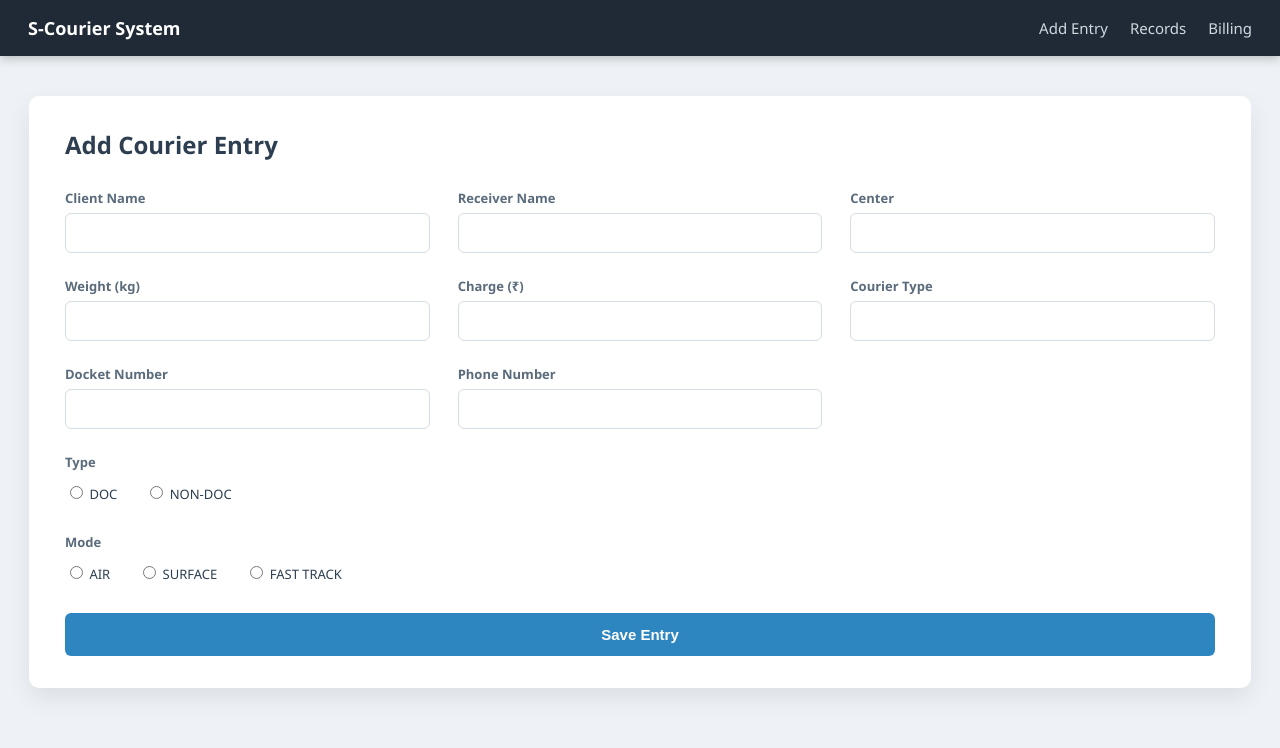
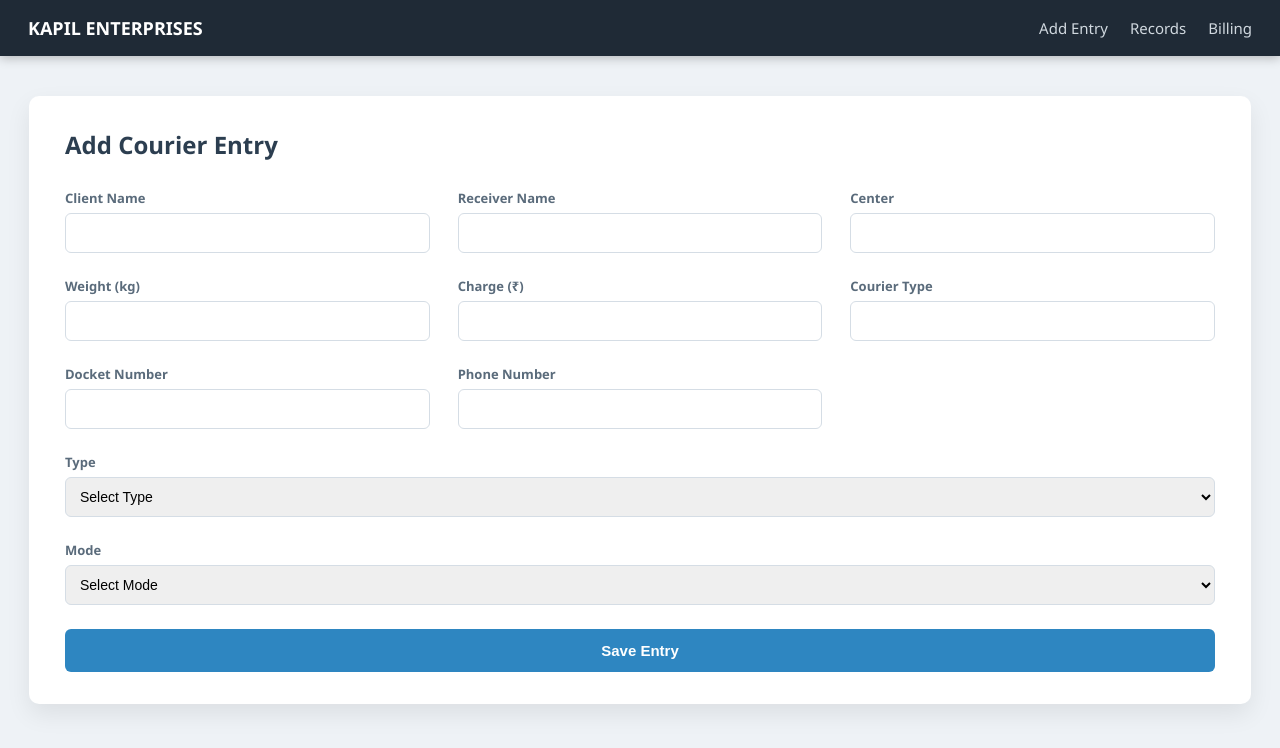
Before and after one commit to kapilgoriya3-cmyk/S-courier-system, a React (Create React App) app in the folder frontend/: page /#/ in a window 1280 px wide. Shown: the top 748 px of the page. Built offline with nearby package versions, Linux system fonts and the light colour scheme.

Commit message:
Replace radio buttons with dropdowns

```diff
--- a/frontend/src/components/Navbar.js
+++ b/frontend/src/components/Navbar.js
@@ -3,7 +3,7 @@ import { Link } from "react-router-dom";
 function Navbar() {
   return (
     <div className="navbar">
-      <div className="nav-title">S-Courier System</div>
+      <div className="nav-title">KAPIL ENTERPRISES</div>
 
       <div className="nav-links">
         <Link to="/">Add Entry</Link>
--- a/frontend/src/pages/AddEntry.js
+++ b/frontend/src/pages/AddEntry.js
@@ -2,6 +2,7 @@ import { useState } from "react";
 
 function AddEntry() {
   const [isSubmitting, setIsSubmitting] = useState(false);
+
   const [formData, setFormData] = useState({
     clientName: "",
     receiverName: "",
@@ -43,8 +44,8 @@ function AddEntry() {
     if (!/^\d{10}$/.test(formData.phone))
       return "Phone must be exactly 10 digits";
 
-    if (!formData.type) return "Select DOC / NON-DOC";
-    if (!formData.mode) return "Select AIR / SURFACE";
+    if (!formData.type) return "Select Type";
+    if (!formData.mode) return "Select Mode";
 
     return null;
   };
@@ -52,20 +53,23 @@ function AddEntry() {
   // ===== SUBMIT =====
   const handleSubmit = async (e) => {
     e.preventDefault();
-    if (isSubmitting) return; // 🚫 Prevent double click
+    if (isSubmitting) return;
 
     const error = validateForm();
     if (error) {
       alert(error);
       return;
     }
-    setIsSubmitting(true); // 🔒 Lock button
-    // Convert numeric fields before sending
+
+    setIsSubmitting(true);
+
     const payload = {
       ...formData,
       weight: formData.weight ? Number(formData.weight) : 0,
       charge: Number(formData.charge),
-      docketNumber: formData.docketNumber ? Number(formData.docketNumber) : "",
+      docketNumber: formData.docketNumber
+        ? Number(formData.docketNumber)
+        : "",
     };
 
     const response = await fetch(
@@ -76,7 +80,7 @@ function AddEntry() {
           "Content-Type": "application/json",
         },
         body: JSON.stringify(payload),
-      },
+      }
     );
 
     if (response.ok) {
@@ -92,14 +96,14 @@ if (response.ok) {
         courierType: "",
         docketNumber: "",
         mode: "",
-    phone: ""
+        phone: "",
       });
-
     } else {
-  const data = await response.json();  // ⭐ GET REAL ERROR
+      const data = await response.json();
       alert(data.error || "Failed to save ❌");
     }
-    setIsSubmitting(false); // 🔓 Unlock button
+
+    setIsSubmitting(false);
   };
 
   return (
@@ -107,6 +111,7 @@ if (response.ok) {
       <h2>Add Courier Entry</h2>
 
       <form onSubmit={handleSubmit} className="form-grid">
+
         <div className="form-group">
           <label>Client Name</label>
           <input
@@ -192,71 +197,35 @@ if (response.ok) {
           />
         </div>
 
-        {/* TYPE */}
+        {/* ===== TYPE DROPDOWN ===== */}
         <div className="form-group full-width">
           <label>Type</label>
-          <div className="radio-group">
-            <label>
-              <input
-                type="radio"
+          <select
             name="type"
-                value="DOC"
-                checked={formData.type === "DOC"}
+            value={formData.type}
             onChange={handleChange}
-              />{" "}
-              DOC
-            </label>
-
-            <label>
-              <input
-                type="radio"
-                name="type"
-                value="NON-DOC"
-                checked={formData.type === "NON-DOC"}
-                onChange={handleChange}
-              />{" "}
-              NON-DOC
-            </label>
-          </div>
+            required
+          >
+            <option value="">Select Type</option>
+            <option value="DOC">DOC</option>
+            <option value="NON-DOC">NON-DOC</option>
+          </select>
         </div>
 
-        {/* MODE */}
+        {/* ===== MODE DROPDOWN ===== */}
         <div className="form-group full-width">
           <label>Mode</label>
-          <div className="radio-group">
-            <label>
-              <input
-                type="radio"
+          <select
             name="mode"
-                value="AIR"
-                checked={formData.mode === "AIR"}
+            value={formData.mode}
             onChange={handleChange}
-              />{" "}
-              AIR
-            </label>
-
-            <label>
-              <input
-                type="radio"
-                name="mode"
-                value="SURFACE"
-                checked={formData.mode === "SURFACE"}
-                onChange={handleChange}
-              />{" "}
-              SURFACE
-            </label>
-            {/* ⭐ NEW OPTION */}
-            <label>
-              <input
-                type="radio"
-                name="mode"
-                value="FAST TRACK"
-                checked={formData.mode === "FAST TRACK"}
-                onChange={handleChange}
-              />{" "}
-              FAST TRACK
-            </label>
-          </div>
+            required
+          >
+            <option value="">Select Mode</option>
+            <option value="AIR">AIR</option>
+            <option value="SURFACE">SURFACE</option>
+            <option value="FAST TRACK">FAST TRACK</option>
+          </select>
         </div>
 
         <div className="form-group full-width">
@@ -264,6 +233,7 @@ if (response.ok) {
             {isSubmitting ? "Saving..." : "Save Entry"}
           </button>
         </div>
+
       </form>
     </div>
   );
```
Lines whose indentation alone changed are shown as unchanged.
